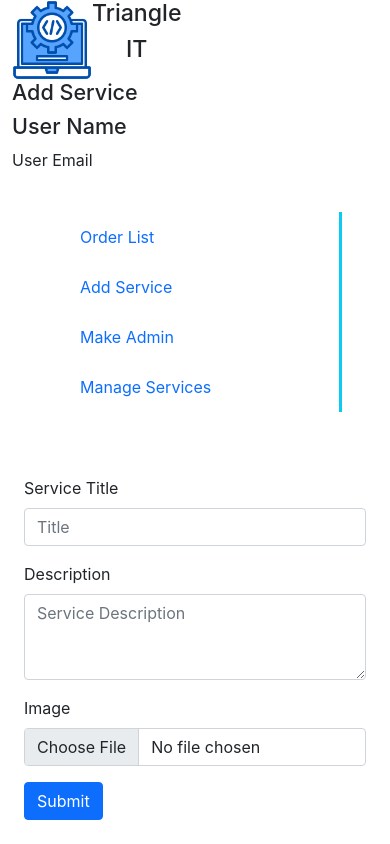
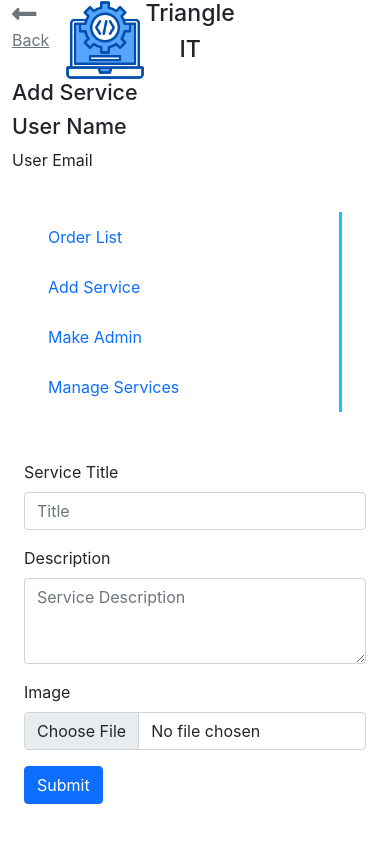
Before and after one commit to BadhanCB/triangle-it-client, a React (Create React App) app: page /admin/addservice in a window 390 px wide. Built offline with nearby package versions, Linux system fonts and the light colour scheme.

Commit message:
admin panel responsiveness added

```diff
--- a/src/components/Admin/AddServiceForm/AddServiceForm.js
+++ b/src/components/Admin/AddServiceForm/AddServiceForm.js
@@ -2,7 +2,7 @@ import React from 'react';
 
 const AddServiceForm = () => {
     return (
-        <div className='col-lg-9 col-md-9 col-sm-12 p-4'>
+        <div className='col-lg-9 col-md-8 col-sm-12 p-4'>
             <form>
                 <div class="mb-3">
                     <label for="title" class="form-label">Service Title</label>
--- a/src/components/Admin/AdminSideBar/AdminSideBar.css
+++ b/src/components/Admin/AdminSideBar/AdminSideBar.css
@@ -1,5 +1,7 @@
 .sidebar-list{
     list-style: none;
+    margin: 0;
+    padding: 0;
 }
 .sidebar-item{
     text-decoration: none;
--- a/src/components/Admin/AdminSideBar/AdminSideBar.js
+++ b/src/components/Admin/AdminSideBar/AdminSideBar.js
@@ -4,7 +4,7 @@ import './AdminSideBar.css';
 
 const AdminSideBar = () => {
     return (
-        <aside className='col-lg-3 col-md-3 col-sm-12 p-4'>
+        <aside className='col-lg-3 col-md-4 col-sm-12 p-4'>
             <div className="container-fluid">
             <ul className='sidebar-list border-end border-info border-3'>
                 <li>
--- a/src/components/Admin/AdminTopBar/AdminTopBar.js
+++ b/src/components/Admin/AdminTopBar/AdminTopBar.js
@@ -1,17 +1,21 @@
+import { faLongArrowAltLeft } from '@fortawesome/free-solid-svg-icons';
+import { FontAwesomeIcon } from '@fortawesome/react-fontawesome';
 import React from 'react';
+import { Link } from 'react-router-dom';
 import logo from '../../../images/code.png';
 
 const AdminTopBar = (props) => {
     return (
         <nav className='row'>
-            <div className="col-md-3 d-flex text-center" style={{height: '80px'}}>
-                <img src={logo} className='img-fluid' alt=""/>
+            <div className="col-md-3 d-flex text-center" style={{ height: '80px' }}>
+                <Link to='/' className='me-3 text-secondary'><FontAwesomeIcon className='fs-1 d-block' icon={faLongArrowAltLeft} />Back</Link>
+                <img src={logo} className='img-fluid' alt="" />
                 <div>
                     <h3>Triangle</h3>
                     <h3>IT</h3>
                 </div>
             </div>
-            <div className="col-md-7 d-flex align-items-center">
+            <div className="col-md-7 d-flex justify-content-lg-start justify-content-md-center align-items-center">
                 {
                     props.children
                 }
--- a/src/components/Admin/MakeAdminForm/MakeAdminForm.js
+++ b/src/components/Admin/MakeAdminForm/MakeAdminForm.js
@@ -2,7 +2,7 @@ import React from 'react';
 
 const MakeAdminForm = () => {
     return (
-        <div className='col-lg-9 col-md-9 col-sm-12 p-4'>
+        <div className='col-lg-9 col-md-8 col-sm-12 p-4'>
             <form class="row align-items-end">
                 <div class="col-lg-9 col-md-9 col-sm-12">
                     <label for="email" class="form-lebel mb-3">Email</label>
--- a/src/components/Admin/OrderListTable/OrderListTable.js
+++ b/src/components/Admin/OrderListTable/OrderListTable.js
@@ -2,7 +2,7 @@ import React from 'react';
 
 const OrderListTable = () => {
     return (
-        <div className='col-lg-9 col-md-9 col-sm-12 p-4'>
+        <div className='col-lg-9 col-md-8 col-sm-12 p-4'>
             <table class="table">
                 <thead>
                     <tr>
```
